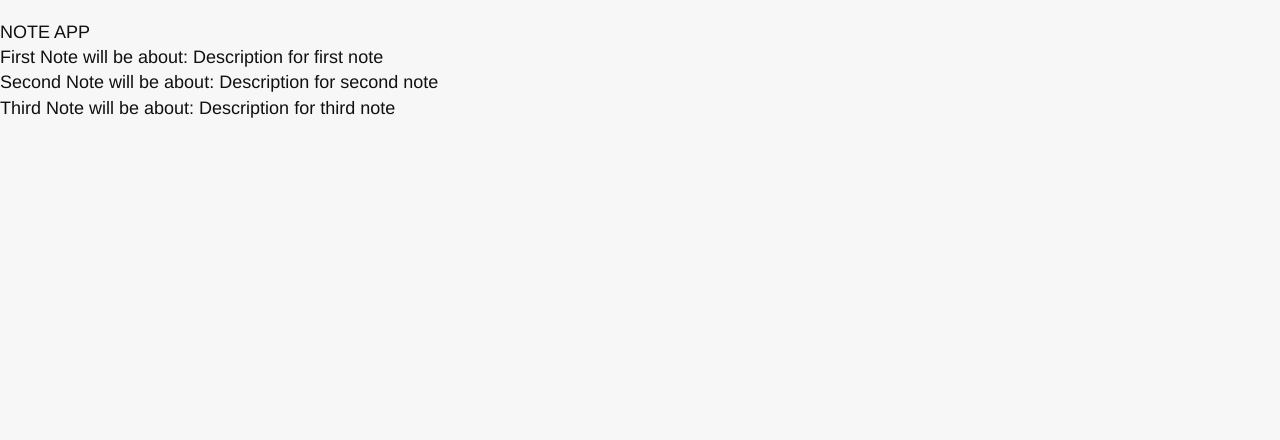
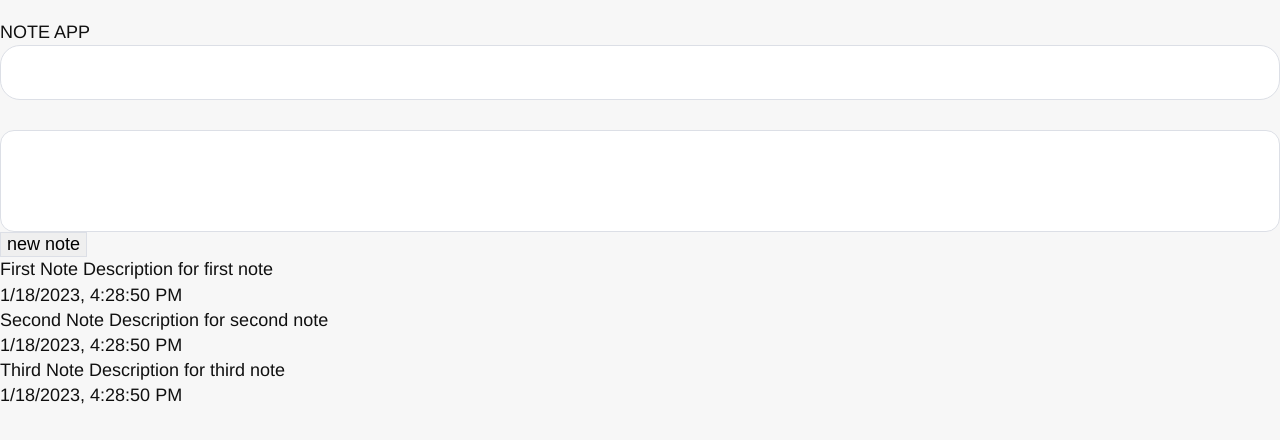
Before and after one commit to zawadzki2778/vue_note-app, a Vue app: page / in a window 1280 px wide. Shown: the top 440 px of the page. Built offline with nearby package versions, Linux system fonts and the light colour scheme.

Commit message:
made add, reset and error message

```diff
--- a/src/App.vue
+++ b/src/App.vue
@@ -5,9 +5,20 @@
         <div class="conteiner">
           <div class="note-header">
             <h1>{{ title }}</h1>
+            <div class="message" v-if="message">
+              <p>{{ message }}</p>
+            </div>
+
+            <!-- ДОБАВЛЕНИЕ НОВОЙ ЗАМЕТКИ-->
+            <div class="new-note">
+              <input type="text" v-model="note.title" />
+              <textarea v-model="note.descr"></textarea>
+              <button @click="addNote">new note</button>
+            </div>
           </div>
           <div class="note" v-for="(note, index) in notes" :key="index">
-            <div>{{ note.title }} will be about: {{ note.descr }}</div>
+            <div>{{ note.title }} {{ note.descr }}</div>
+            <div>{{ note.date }}</div>
           </div>
         </div>
       </section>
@@ -21,6 +32,12 @@ export default {
   data() {
     return {
       title: "NOTE APP",
+      message: null,
+      note: {
+        title: "",
+        descr: "",
+        date: new Date(Date.now()).toLocaleString(),
+      },
       notes: [
         {
           title: "First Note",
@@ -40,6 +57,18 @@ export default {
       ],
     };
   },
+  methods: {
+    addNote() {
+      if (this.note.title === "") {
+        this.message = "it`s required field !";
+        return false;
+      }
+      this.notes.push(this.note);
+      this.message = null; // чтобы не выводилaсь ошибка при правильной отправке
+      this.note.title = ""; // сброс данных после отправки
+      this.note.descr = ""; //  ---------- // ------------
+    },
+  },
 };
 </script>
 
```
